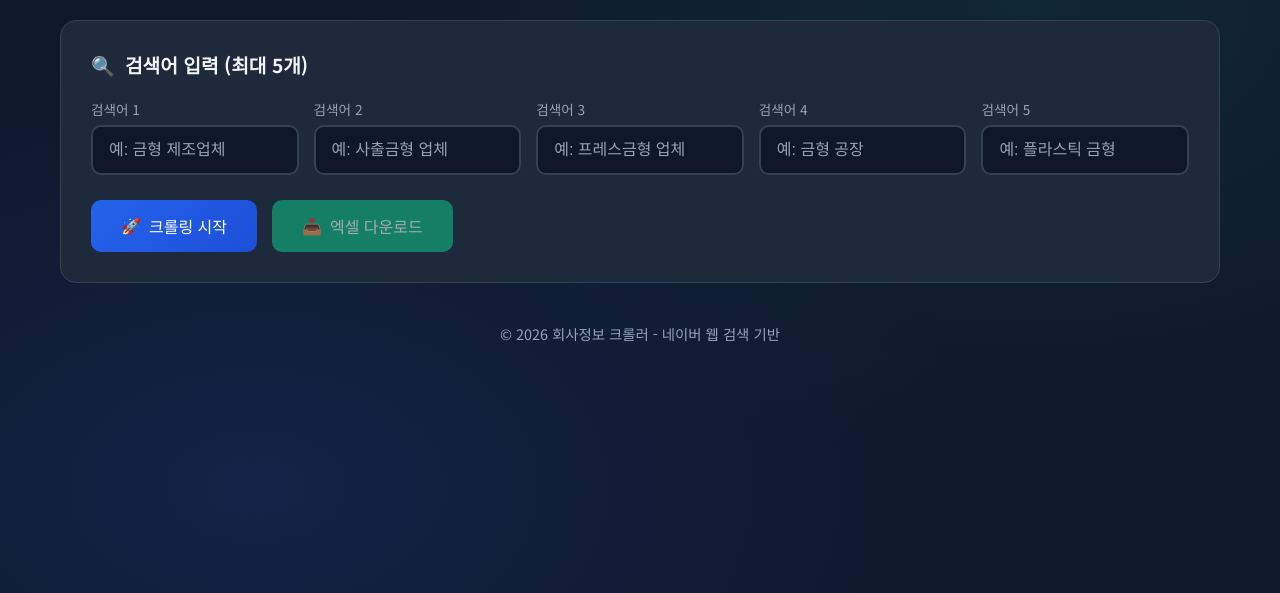
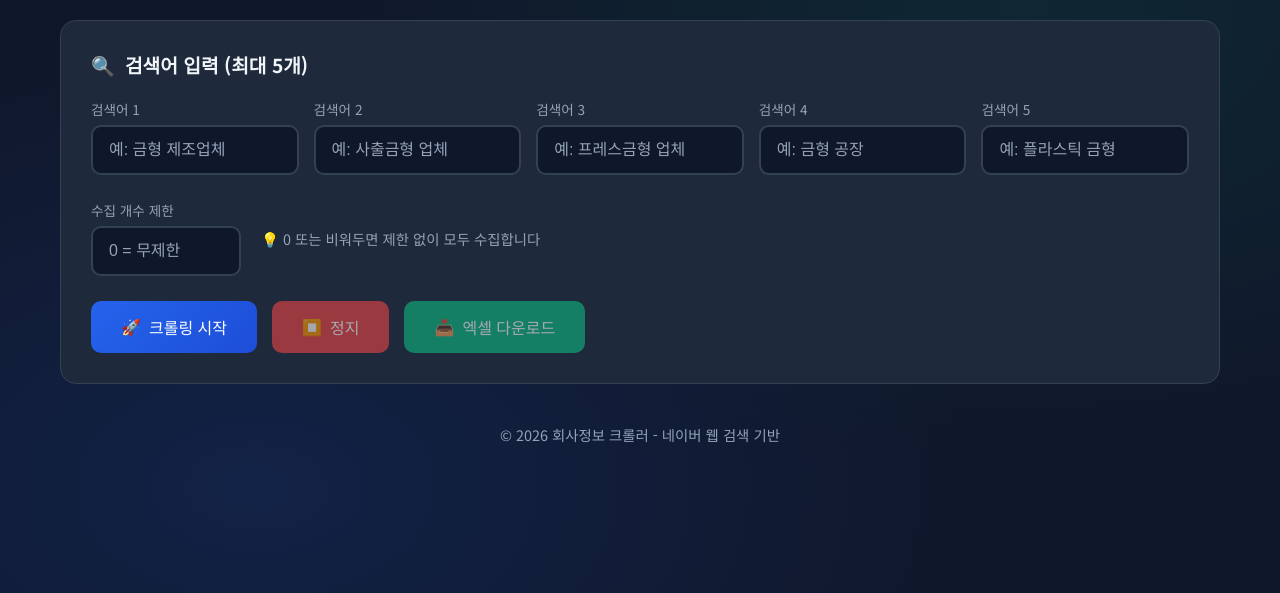
Before and after one commit to chegom/css, a Flask app: page / in a window 1280 px wide. Shown: the part 153-746 px from the top of the page. Run offline with Flask 3, Linux system fonts and the light colour scheme.

Commit message:
Add max count limit and stop button features

```diff
--- a/app.py
+++ b/app.py
@@ -16,7 +16,7 @@ import threading
 app = Flask(__name__)
 app.secret_key = os.environ.get('SECRET_KEY', 'your-secret-key-here-change-in-production')
 
-# 세션별 크롤링 결과 저장 (session_id -> {results, status})
+# 세션별 크롤링 결과 저장 (session_id -> {results, status, stop_flag})
 user_sessions = {}
 
 # 제외할 사이트 목록
@@ -163,12 +163,13 @@ def extract_company_info(driver, url):
         return info
 
 
-def run_crawling(keywords, session_id):
+def run_crawling(keywords, session_id, max_count=0):
     global user_sessions
 
     user_sessions[session_id] = {
         "results": [],
-        "status": {"running": True, "progress": "크롤링 시작...", "completed": False}
+        "status": {"running": True, "progress": "크롤링 시작...", "completed": False},
+        "stop_flag": False
     }
 
     driver = setup_driver()
@@ -177,22 +178,42 @@ def run_crawling(keywords, session_id):
         # URL 수집
         all_urls = []
         for i, keyword in enumerate(keywords):
+            # 정지 버튼 체크
+            if user_sessions[session_id]["stop_flag"]:
+                break
+
             if keyword.strip():
                 user_sessions[session_id]["status"]["progress"] = f"'{keyword}' 검색 중... ({i+1}/{len(keywords)})"
                 urls = get_naver_links(driver, keyword.strip(), pages=3)
                 all_urls.extend(urls)
 
         target_urls = list(set(all_urls))
-        user_sessions[session_id]["status"]["progress"] = f"총 {len(target_urls)}개 사이트 발견. 정보 수집 중..."
+        total_sites = len(target_urls)
+        user_sessions[session_id]["status"]["progress"] = f"총 {total_sites}개 사이트 발견. 정보 수집 중..."
 
         # 회사 정보 수집
         for i, url in enumerate(target_urls):
-            user_sessions[session_id]["status"]["progress"] = f"정보 수집 중... ({i+1}/{len(target_urls)})"
+            # 정지 버튼 체크
+            if user_sessions[session_id]["stop_flag"]:
+                user_sessions[session_id]["status"]["progress"] = f"정지됨! {len(user_sessions[session_id]['results'])}개 회사 정보 수집"
+                break
+
+            # 개수 제한 체크
+            if max_count > 0 and len(user_sessions[session_id]["results"]) >= max_count:
+                user_sessions[session_id]["status"]["progress"] = f"완료! {max_count}개 도달 (목표 달성)"
+                break
+
+            collected = len(user_sessions[session_id]["results"])
+            target_text = f"/{max_count}" if max_count > 0 else ""
+            user_sessions[session_id]["status"]["progress"] = f"정보 수집 중... ({i+1}/{total_sites}) - 수집: {collected}{target_text}개"
+
             info = extract_company_info(driver, url)
             if info["이메일"]:
                 user_sessions[session_id]["results"].append(info)
 
-        user_sessions[session_id]["status"]["progress"] = f"완료! {len(user_sessions[session_id]['results'])}개 회사 정보 수집"
+        if not user_sessions[session_id]["stop_flag"]:
+            user_sessions[session_id]["status"]["progress"] = f"완료! {len(user_sessions[session_id]['results'])}개 회사 정보 수집"
+
         user_sessions[session_id]["status"]["completed"] = True
 
     finally:
@@ -223,15 +244,32 @@ def crawl():
 
     data = request.json
     keywords = data.get('keywords', [])
+    max_count = data.get('maxCount', 0)  # 0이면 제한 없음
 
     if not keywords or all(k.strip() == '' for k in keywords):
         return jsonify({"error": "검색어를 입력해주세요."}), 400
 
     # 백그라운드에서 크롤링 실행
-    thread = threading.Thread(target=run_crawling, args=(keywords, session_id))
+    thread = threading.Thread(target=run_crawling, args=(keywords, session_id, max_count))
     thread.start()
 
     return jsonify({"message": "크롤링을 시작합니다."})
+
+
+@app.route('/stop', methods=['POST'])
+def stop():
+    session_id = session.get('session_id')
+
+    if not session_id or session_id not in user_sessions:
+        return jsonify({"error": "진행 중인 크롤링이 없습니다."}), 400
+
+    if not user_sessions[session_id]["status"]["running"]:
+        return jsonify({"error": "크롤링이 실행 중이 아닙니다."}), 400
+
+    # 정지 플래그 설정
+    user_sessions[session_id]["stop_flag"] = True
+
+    return jsonify({"message": "크롤링을 정지합니다."})
 
 
 @app.route('/status')
--- a/templates/index.html
+++ b/templates/index.html
@@ -349,9 +349,23 @@
                     <input type="text" id="keyword5" placeholder="예: 플라스틱 금형">
                 </div>
             </div>
+
+            <div class="options-row" style="display: flex; gap: 20px; align-items: center; margin-bottom: 25px; flex-wrap: wrap;">
+                <div class="input-group" style="flex: 0 0 auto; margin-bottom: 0;">
+                    <label>수집 개수 제한</label>
+                    <input type="number" id="maxCount" placeholder="0 = 무제한" min="0" style="width: 150px;">
+                </div>
+                <p style="color: var(--text-secondary); font-size: 0.9rem; margin: 0;">
+                    💡 0 또는 비워두면 제한 없이 모두 수집합니다
+                </p>
+            </div>
+
             <div class="btn-group">
                 <button class="btn btn-primary" id="startBtn" onclick="startCrawling()">
                     <span>🚀</span> 크롤링 시작
+                </button>
+                <button class="btn btn-stop" id="stopBtn" onclick="stopCrawling()" disabled style="background: #ef4444; color: white;">
+                    <span>⏹️</span> 정지
                 </button>
                 <button class="btn btn-secondary" id="downloadBtn" onclick="downloadExcel()" disabled>
                     <span>📥</span> 엑셀 다운로드
@@ -409,8 +423,11 @@
                 return;
             }
 
+            const maxCount = parseInt(document.getElementById('maxCount').value) || 0;
+
             // UI 업데이트
             document.getElementById('startBtn').disabled = true;
+            document.getElementById('stopBtn').disabled = false;
             document.getElementById('downloadBtn').disabled = true;
             document.getElementById('statusSection').classList.add('active');
             document.getElementById('resultsSection').classList.remove('active');
@@ -419,7 +436,7 @@
             fetch('/crawl', {
                 method: 'POST',
                 headers: { 'Content-Type': 'application/json' },
-                body: JSON.stringify({ keywords: keywords })
+                body: JSON.stringify({ keywords: keywords, maxCount: maxCount })
             })
             .then(response => response.json())
             .then(data => {
@@ -437,6 +454,21 @@
             });
         }
 
+        function stopCrawling() {
+            fetch('/stop', {
+                method: 'POST',
+                headers: { 'Content-Type': 'application/json' }
+            })
+            .then(response => response.json())
+            .then(data => {
+                document.getElementById('statusText').textContent = '정지 요청 중...';
+                document.getElementById('stopBtn').disabled = true;
+            })
+            .catch(error => {
+                alert('정지 요청 실패: ' + error);
+            });
+        }
+
         function checkStatus() {
             fetch('/status')
             .then(response => response.json())
@@ -445,12 +477,7 @@
 
                 if (data.completed || !data.running) {
                     clearInterval(checkInterval);
-
-                    if (data.completed) {
-                        loadResults();
-                    } else {
-                        resetUI();
-                    }
+                    loadResults();
                 }
             });
         }
@@ -479,6 +506,7 @@
                 document.getElementById('statusSection').classList.remove('active');
                 document.getElementById('resultsSection').classList.add('active');
                 document.getElementById('startBtn').disabled = false;
+                document.getElementById('stopBtn').disabled = true;
                 document.getElementById('downloadBtn').disabled = data.length === 0;
             });
         }
@@ -489,6 +517,7 @@
 
         function resetUI() {
             document.getElementById('startBtn').disabled = false;
+            document.getElementById('stopBtn').disabled = true;
             document.getElementById('statusSection').classList.remove('active');
         }
     </script>
```
